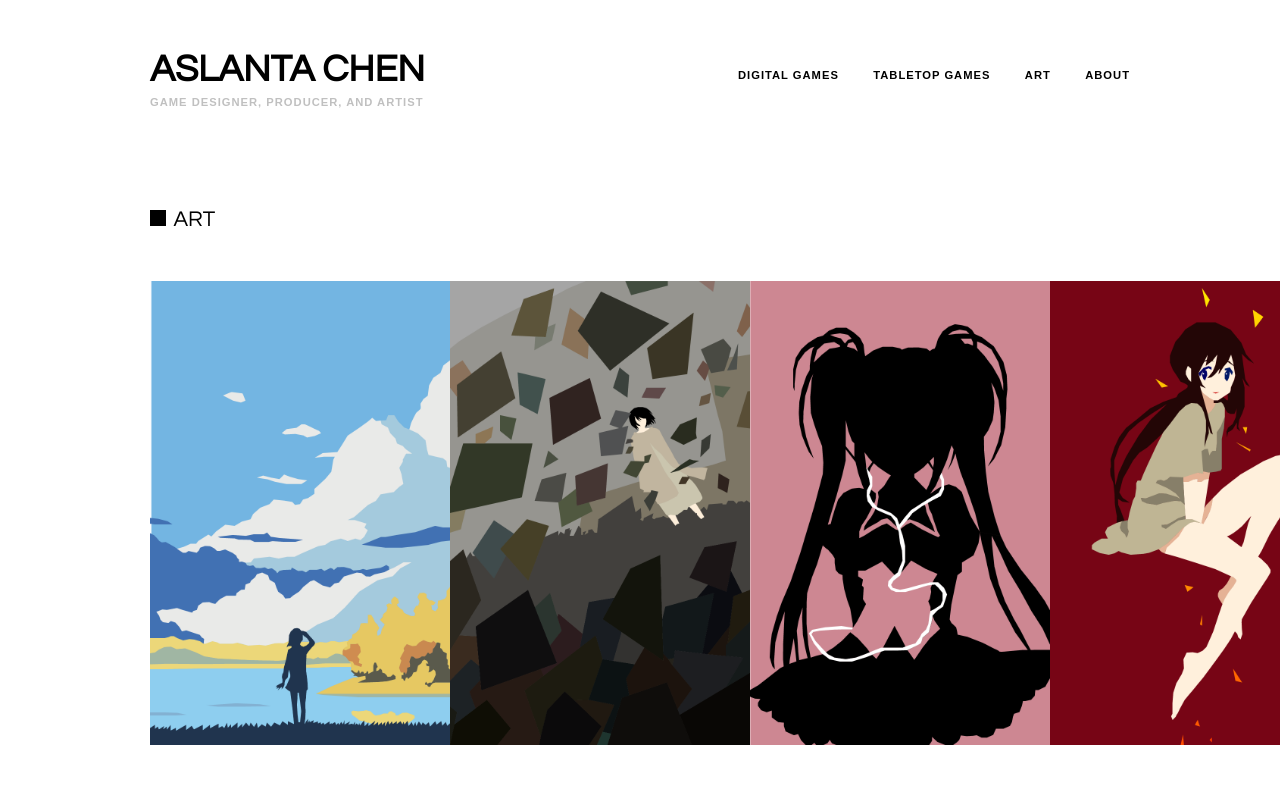
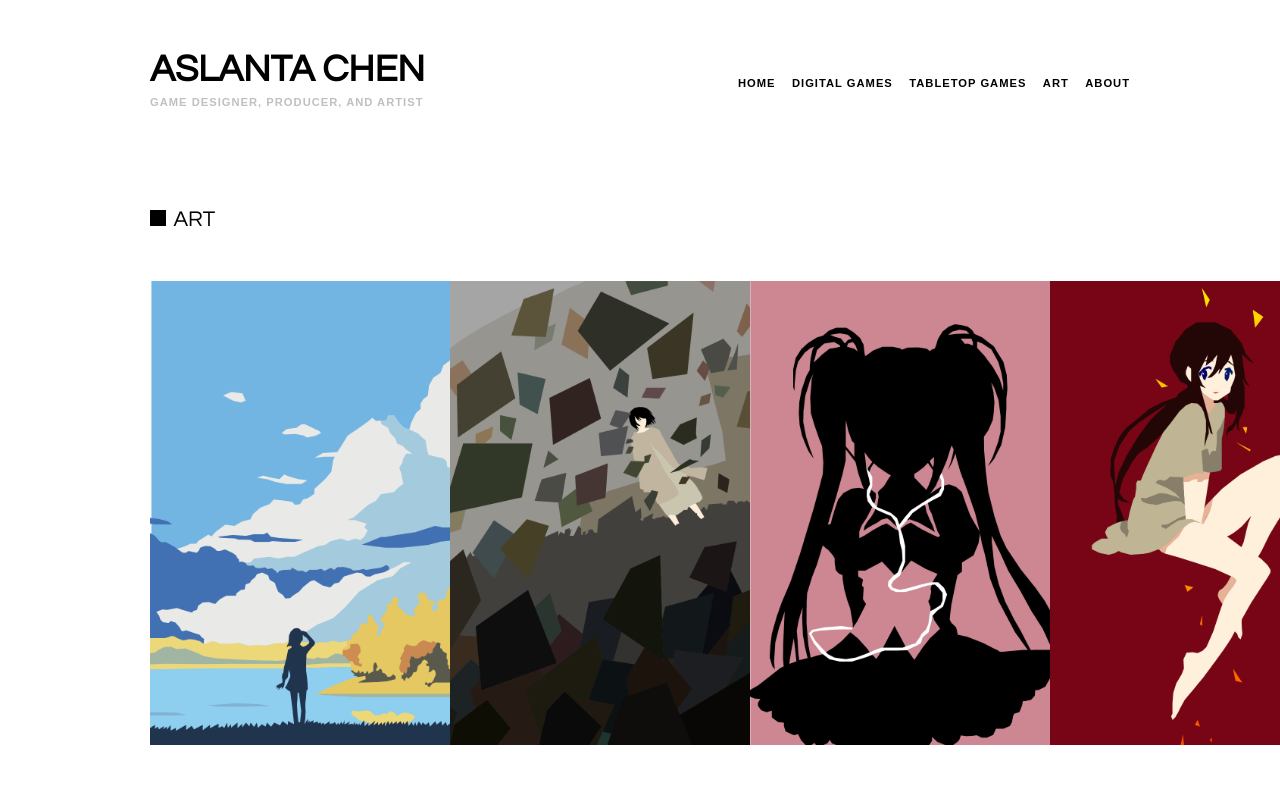
Before and after one commit to o0toreador/o0toreador.github.io, a plain HTML site: page art/index.html in a window 1280 px wide. Shown: the top 800 px of the page. Drawn offline with Linux system fonts and the light colour scheme.

Commit message:
add_home_on_nav

```diff
--- a/about/style.css
+++ b/about/style.css
@@ -57,7 +57,7 @@ nav ul {
 	width: 40%;
 	display: flex;
 	justify-content: space-between;
-	margin-top: -43px;
+	margin-top: -35px;
 }
 
 nav li {
--- a/art/index.html
+++ b/art/index.html
@@ -15,9 +15,10 @@
 
 <body>
 	<nav>
-		<a href="../"><h1>ASLANTA CHEN</h1></a>
+		<a href="/"><h1>ASLANTA CHEN</h1></a>
 		<h4>Game designer, producer, and artist</h4>
 		<ul>
+			<li><a href="/">HOME</a></li>
 			<li><a href="../digital">DIGITAL GAMES</a></li>
 			<li><a href="../tabletop">TABLETOP GAMES</a></li>
 			<li><a href="../art">ART</a></li>
--- a/art/style.css
+++ b/art/style.css
@@ -47,7 +47,7 @@ nav ul {
 	width: 40%;
 	display: flex;
 	justify-content: space-between;
-	margin-top: -43px;
+	margin-top: -35px;
 }
 
 nav li {
--- a/digital/style.css
+++ b/digital/style.css
@@ -56,7 +56,7 @@ nav ul {
 	width: 40%;
 	display: flex;
 	justify-content: space-between;
-	margin-top: -43px;
+	margin-top: -35px;
 }
 
 nav li {
--- a/style.css
+++ b/style.css
@@ -41,10 +41,10 @@ nav h1 {
 
 nav ul {
 	float: right;
-	width: 40%;
+	width: 42%;
 	display: flex;
 	justify-content: space-between;
-	margin-top: -43px;
+	margin-top: -35px;
 }
 
 nav li {
--- a/tabletop/style.css
+++ b/tabletop/style.css
@@ -47,7 +47,7 @@ nav ul {
 	width: 40%;
 	display: flex;
 	justify-content: space-between;
-	margin-top: -43px;
+	margin-top: -35px;
 }
 
 nav li {
```
Also changed, not shown: about/index.html (+2 -1 lines), digital/index.html (+2 -1 lines), index.html (+1 -0 lines), tabletop/index.html (+2 -1 lines).
